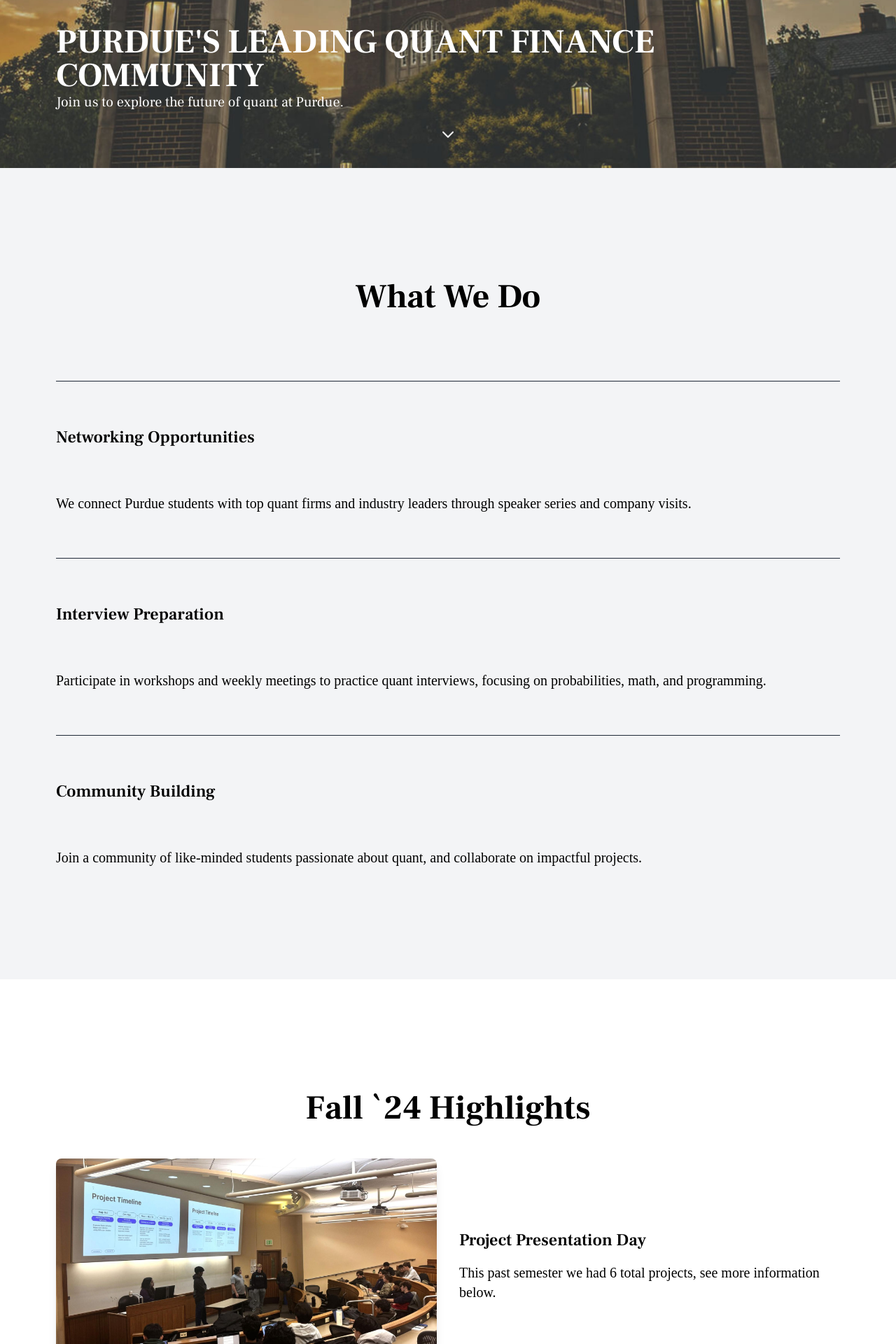
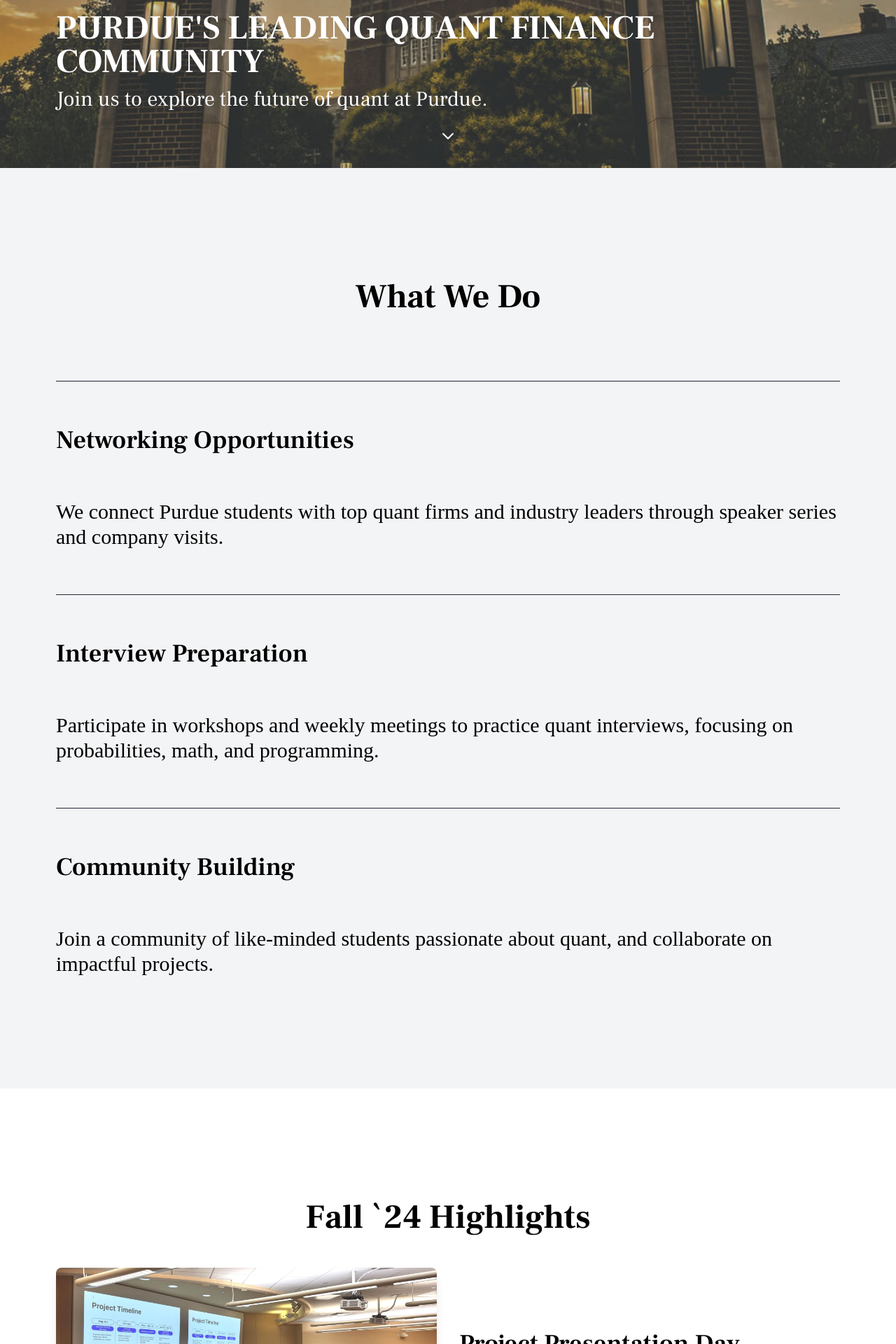
Before and after one commit to Boiler-Quant/boiler_quant_web, a React (Create React App) app: page / in a window 1280 px wide. Shown: the part 560-2480 px from the top of the page at 70% size. Built offline with nearby package versions, Linux system fonts and the light colour scheme; no server answers.

Commit message:
Main Responsiveness

```diff
--- a/src/pages/Home/HeroSection.js
+++ b/src/pages/Home/HeroSection.js
@@ -12,10 +12,10 @@
       <div
         className={`absolute bottom-r-4 px-r-5 ${theme.text_white} font-frank`}
       >
-        <h1 className="text-r-lg font-bold">
+        <h1 className="text-r-lg lg:pb-3 font-bold">
           PURDUE'S LEADING QUANT FINANCE COMMUNITY
         </h1>
-        <p className="text-r-sm">
+        <p className="text-r-sm-3xl">
           Join us to explore the future of quant at Purdue.
         </p>
       </div>
--- a/src/pages/Home/HighlightGroup.js
+++ b/src/pages/Home/HighlightGroup.js
@@ -43,8 +43,8 @@
         />
       </div>
       <div className="flex-1 space-r-y-1">
-        <h3 className="text-r-base font-semibold font-frank">{title}</h3>
-        <p className="text-r-sm font-serif">{content}</p>
+        <h3 className="text-r-base-4xl font-semibold font-frank">{title}</h3>
+        <p className="text-r-sm-3xl font-serif">{content}</p>
       </div>
     </div>
   );
--- a/src/pages/Home/Home.js
+++ b/src/pages/Home/Home.js
@@ -22,7 +22,7 @@
       {/* Join Us Section */}
       <section className="py-r-10 px-r-5 bg-gray-100 text-center">
         <h2 className="text-r-lg font-bold mb-r-2 font-catchy">Join Us</h2>
-        <p className="text-r-sm mb-r-3">
+        <p className="text-r-sm-3xl mb-r-3">
           The application for 2025 Spring will be open on January 19th, 2025!
         </p>
         <Link
--- a/src/pages/Home/WhatWeDo.js
+++ b/src/pages/Home/WhatWeDo.js
@@ -102,8 +102,8 @@
       }}
     >
       <div className="space-r-y-4">
-        <h3 className="text-r-base font-semibold font-frank">{title}</h3>
-        <p className="text-r-sm font-serif">{content}</p>
+        <h3 className="text-r-base-4xl font-semibold font-frank">{title}</h3>
+        <p className="text-r-sm-3xl font-serif">{content}</p>
       </div>
     </div>
   );
--- a/src/styles.css
+++ b/src/styles.css
@@ -10,8 +10,14 @@
   .text-r-base {
     @apply text-base sm:text-lg lg:text-2xl;
   }
+  .text-r-base-4xl {
+    @apply text-base sm:text-xl lg:text-4xl;
+  }
   .text-r-sm {
     @apply text-sm sm:text-lg lg:text-xl;
+  }
+  .text-r-sm-3xl {
+    @apply text-sm sm:text-lg lg:text-3xl;
   }
   .text-r-xs {
     @apply text-xs sm:text-sm lg:text-lg;
```
